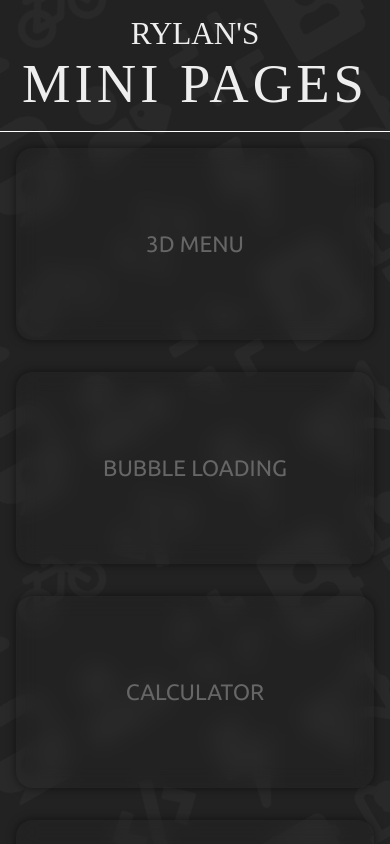
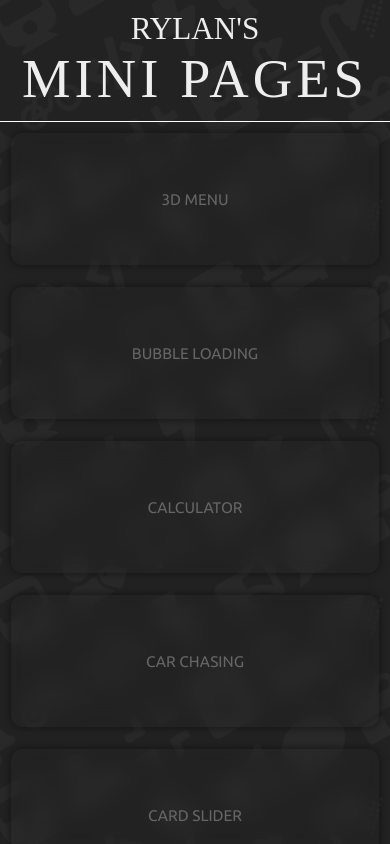
Before and after one commit to rylanzhou/mini-works-v2, a Next.js app: page / in a window 390 px wide. Built offline with nearby package versions, Linux system fonts and the light colour scheme.

Commit message:
chore: change root font size responsively

```diff
--- a/styles/globals.css
+++ b/styles/globals.css
@@ -16,3 +16,21 @@ body {
   justify-content: center;
   min-height: 100vh;
 }
+
+@media screen and (max-width: 768px) {
+  html {
+    font-size: 14px;
+  }
+}
+
+@media screen and (max-width: 500px) {
+  html {
+    font-size: 12px;
+  }
+}
+
+@media screen and (max-width: 390px) {
+  html {
+    font-size: 11px;
+  }
+}
```
Also changed, not shown: pages/Switch-Day-Night/cloud1.png (deleted).
